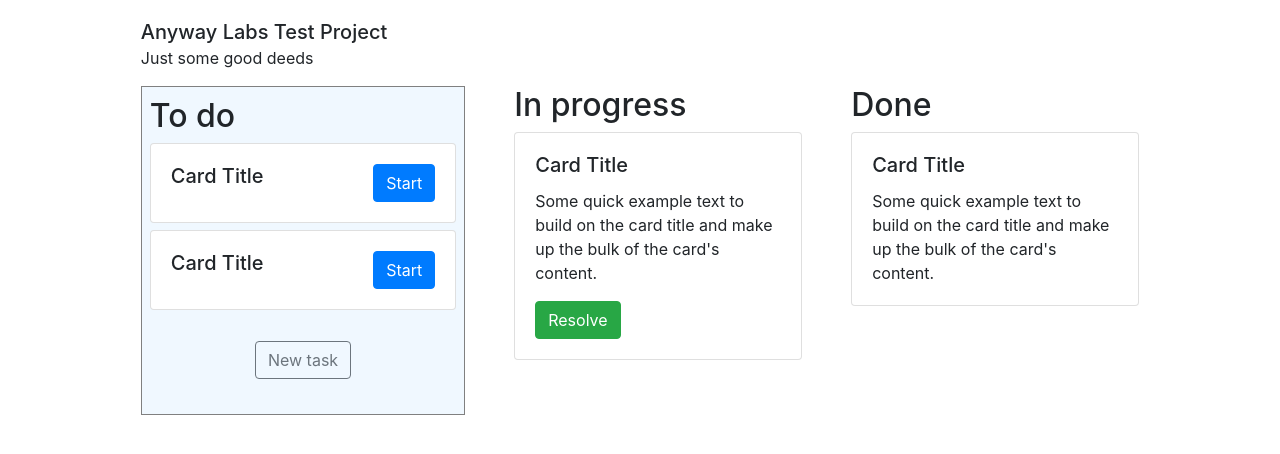
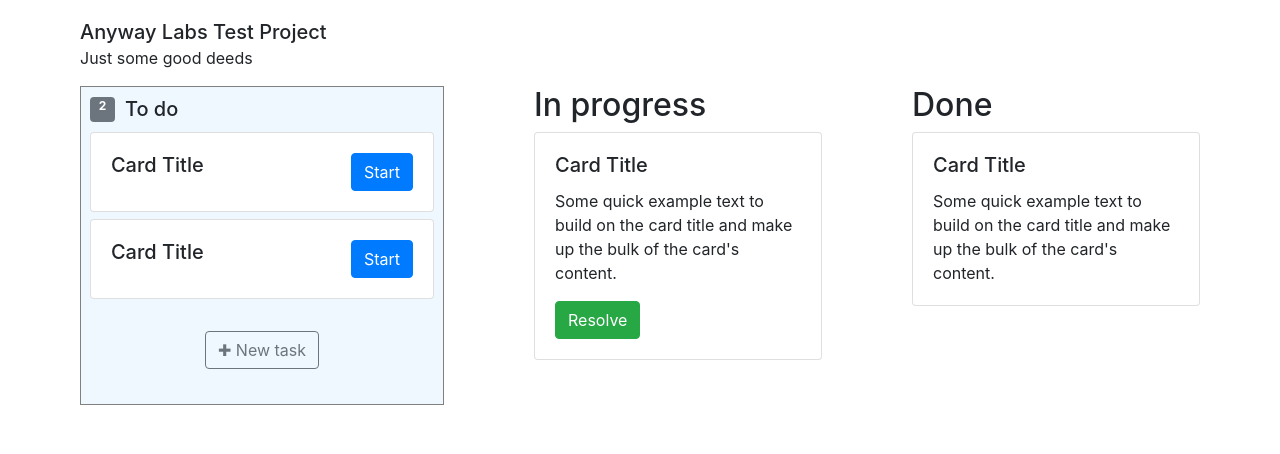
Before and after one commit to Mobidikt/Anyway-Labs-test, a React (Create React App) app: page / in a window 1280 px wide. Shown: the top 454 px of the page. Built offline with nearby package versions, Linux system fonts and the light colour scheme.

Commit message:
feat: badger todo

```diff
--- a/package.json
+++ b/package.json
@@ -41,6 +41,5 @@
   },
   "devDependencies": {
     "@types/react": "^17.0.1"
-
   }
 }
--- a/src/components/ToDo/ToDo.css
+++ b/src/components/ToDo/ToDo.css
@@ -5,6 +5,20 @@
     border: 1px solid grey;
     background-color: aliceblue;
     padding: 10px 0.8%;
+}
+.to-do__header{
+    display: flex;
+    max-height: 30px;
+    margin-bottom: 5px;
+}
+.badger{
+    border-radius: 50%;
+    height: 25px;
+    min-width: 25px;
+    margin-right: 10px;
+}
+.to-do__title{
+    font-size: 20px;
 }
 .to-do__list{
     display: flex;
--- a/src/components/ToDo/ToDo.tsx
+++ b/src/components/ToDo/ToDo.tsx
@@ -1,12 +1,16 @@
 import React from 'react'
-import  {Button, Card} from 'react-bootstrap';
+import  {Button, Card, Badge} from 'react-bootstrap';
 import {ToDoProps} from './ToDoProps'
+import {toDoDeeds} from'../../lists-deeds/toDoDeeds'
+
 import './ToDo.css'
 
 function ToDo ({handleShow}:ToDoProps){
+
     return(<div className='to-do'>
-    <div>
-        <h2>To do</h2>
+    <div className='to-do__header'>
+    <Badge variant="secondary" className='badger'>{toDoDeeds.length}</Badge>
+        <h2 className='to-do__title'>To do</h2>
     </div>
     <div className='to-do__list'>
     <Card  className='to-do__card' >
@@ -26,7 +30,7 @@ function ToDo ({handleShow}:ToDoProps){
         </Card.Body>
     </Card>
     <Button variant="outline-secondary" className="to-do__button" onClick={handleShow}>
-      New task
+    &#10010; New task
     </Button>
     </div>
 
--- a/src/index.css
+++ b/src/index.css
@@ -13,5 +13,5 @@ code {
 }
 #root {
   margin: 0 auto;
-  max-width: 78%;
+  max-width: 87.5%;
 }
--- /dev/null
+++ b/src/lists-deeds/doneDeeds.js
@@ -0,0 +1 @@
+export const doneDeeds = [{ title: 'Go to grocery' }];
--- /dev/null
+++ b/src/lists-deeds/inProgressDeeds.js
@@ -0,0 +1 @@
+export const inProgressDeeds = [{ title: 'Go to grocery' }];
--- /dev/null
+++ b/src/lists-deeds/toDoDeeds.js
@@ -0,0 +1,4 @@
+export const toDoDeeds = [
+  { title: 'Build a house' },
+  { title: 'Plant a tree' },
+];
```
Also changed, not shown: src/images/icons/plus.svg (added), 1 other file (tests, documents, lock files or other folders).
